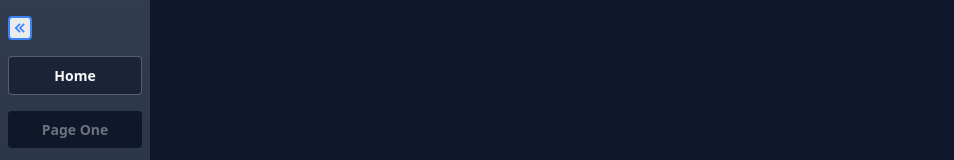
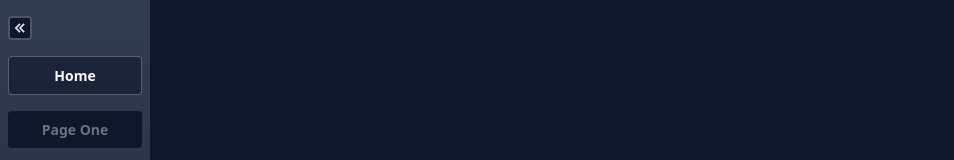
Before and after one commit to PaulHaze/nextjs-tutorial-starter, a Next.js app: page / in a window 1280 px wide. Shown: the top 160 px of the page, without its empty margins (0-954 px from the left). Built offline with nearby package versions, Linux system fonts and the light colour scheme.

Commit message:
dark styles finished

```diff
--- a/src/components/navigation/Nav.module.scss
+++ b/src/components/navigation/Nav.module.scss
@@ -11,6 +11,10 @@
   .toggleBtn {
     @apply flex h-6 w-6 items-center justify-center rounded border-2 border-blue-500 bg-[rgba(255,255,255,0.9)] text-blue-500;
   }
+}
+
+:global(.dark) .toggleBtn {
+  @apply border-slate-200/30 bg-slate-900 text-offwhite/90;
 }
 
 .toggleIcon {
--- a/src/components/navigation/NavBar.tsx
+++ b/src/components/navigation/NavBar.tsx
@@ -18,7 +18,7 @@ export function NavBar({ showNav, handleNavClick }: NavBarProps) {
     <NavLink key={r.key} linkRef={r.path} linkText={r.label} />
   ));
   return (
-    <nav className="sidebar-container">
+    <nav className={styles.sidebarContainer}>
       {/* NAV CONTAINER */}
       <div className="">
         {/* SHOW HIDE BUTTON */}
@@ -45,7 +45,6 @@ export function NavBar({ showNav, handleNavClick }: NavBarProps) {
         </ul>
       </div>
       {/* DARK MODE TOGGLE */}
-
       <DarkModeSwitch showNav={showNav} />
     </nav>
   );
```
Also changed, not shown: package.json (+15 -17 lines), 1 other file (tests, documents, lock files or other folders).
